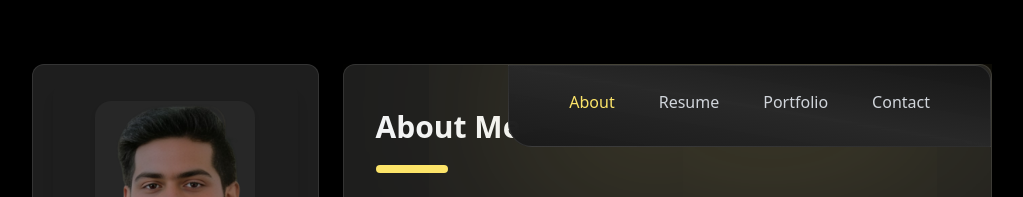
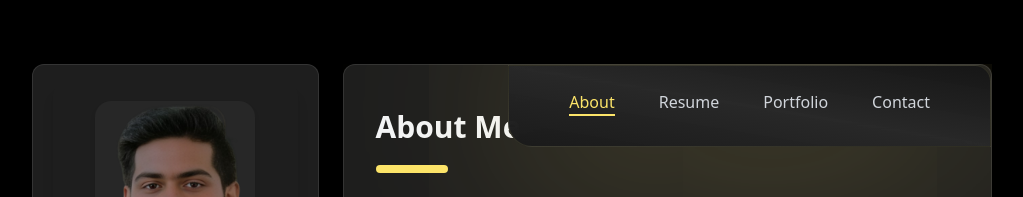
Before and after one commit to devansh-jindal-2004/portfolio-new, a Next.js app: page / in a window 1280 px wide. Shown: the top 197 px of the page, without its empty margins (128-1151 px from the left). Built offline with nearby package versions, Linux system fonts and the light colour scheme.

Commit message:
navbar colour changed

```diff
--- a/components/Navbar/Navbar.jsx
+++ b/components/Navbar/Navbar.jsx
@@ -8,31 +8,40 @@ function Navbar({ setSelected, selected }) {
     <motion.div
       initial={{ y: 50, opacity: 0 }}
       animate={{ y: 0, opacity: 1 }}
-      transition={{ duration: 0.6, ease: "easeOut" }} // Adjust speed with 'duration'
+      transition={{ duration: 0.6, ease: "easeOut" }}
       className="fixed xl:absolute right-0 bottom-0 xl:top-0
-        bg-gradient-to-r from-[#0f0f0f] via-[#272727] to-[#0f0f0f]
+        bg-gradient-to-r from-[#fce469] via-[#e6c157] to-[#b89a40]
         xl:bg-gradient-to-bl xl:from-[#161616] xl:via-[#2a2a2a]/90 xl:to-[#1a1a1a]
         backdrop-blur-md flex xl:px-5 py-2 xl:py-3 rounded-t-2xl xl:rounded-t-none
         xl:rounded-se-2xl xl:rounded-es-3xl h-fit w-full xl:w-fit
         justify-center items-center z-50
         xl:shadow-[rgba(252,228,105,0.4)_-4px_4px_220px]
-        border border-gray-100/10 border-t-0 xl:border-t
-        shadow-[0px_-10px_50px_rgba(0,0,0,0.95)] transition-all duration-300"
+        border border-yellow-200/10 border-t-0 xl:border-t
+        shadow-[0px_-10px_50px_rgba(252,228,105,0.3)] transition-all duration-300"
     >
       <ul className="xl:space-y-0 xl:space-x-6 flex gap-5 py-2 px-10 pb-5 pt-3">
         {links.map((link, index) => (
           <li key={index}>
             <button
               onClick={() => setSelected(link)}
-              className={`text-base font-medium transition duration-300 relative group ${
-                selected === link
-                  ? "text-[#fce469] xl:hover:text-[#fce469]/50"
-                  : "text-gray-300 hover:text-gray-300/50"
-              }`}
+              className={`text-base font-medium transition duration-300 relative group
+                xl:hover:text-[#fce469]/50
+                ${
+                  selected === link
+                    ? "text-white xl:text-[#fce469]" // White text for small screens, yellow for xl
+                    : "text-gray-800 xl:text-gray-300 hover:text-gray-700 xl:hover:text-gray-300/50"
+                }`}
             >
               {link}
-              {/* Underline effect on hover */}
-              <span className="absolute left-0 bottom-[-2px] w-full h-[2px] bg-[#fce469] scale-x-0 group-hover:scale-x-100 transition-transform duration-300"></span>
+              {/* Underline effect */}
+              <span
+                className={`absolute left-0 bottom-[-2px] w-full transition-transform duration-300
+                  ${
+                    selected === link
+                      ? "h-[3px] bg-white scale-x-100 xl:h-[2px] xl:bg-[#fce469]" // Thicker for small screens, normal for xl
+                      : "h-[2px] bg-black scale-x-0 group-hover:scale-x-100 xl:bg-[#fce469]" // Normal effect for xl
+                  }`}
+              ></span>
             </button>
           </li>
         ))}
```
